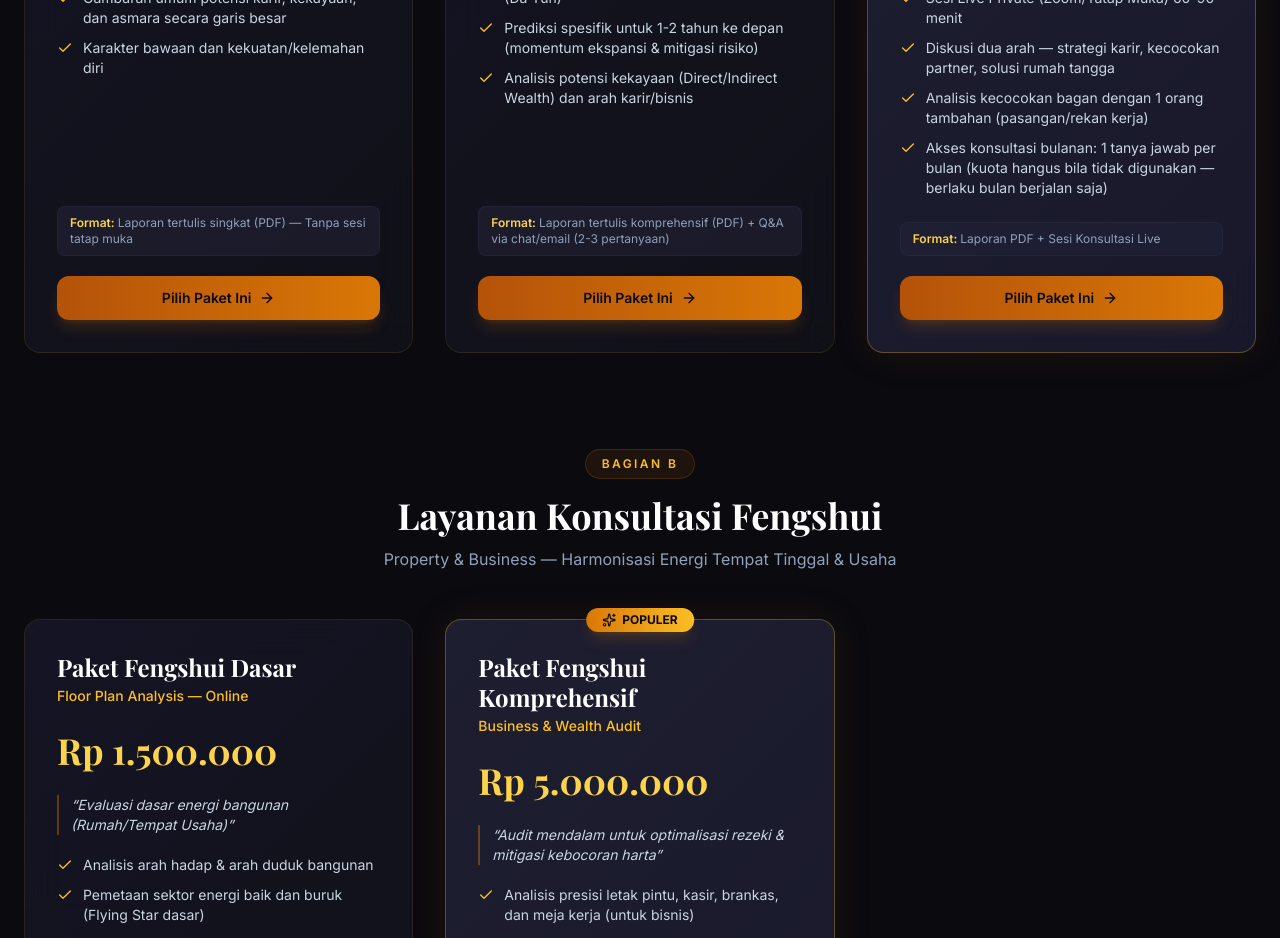
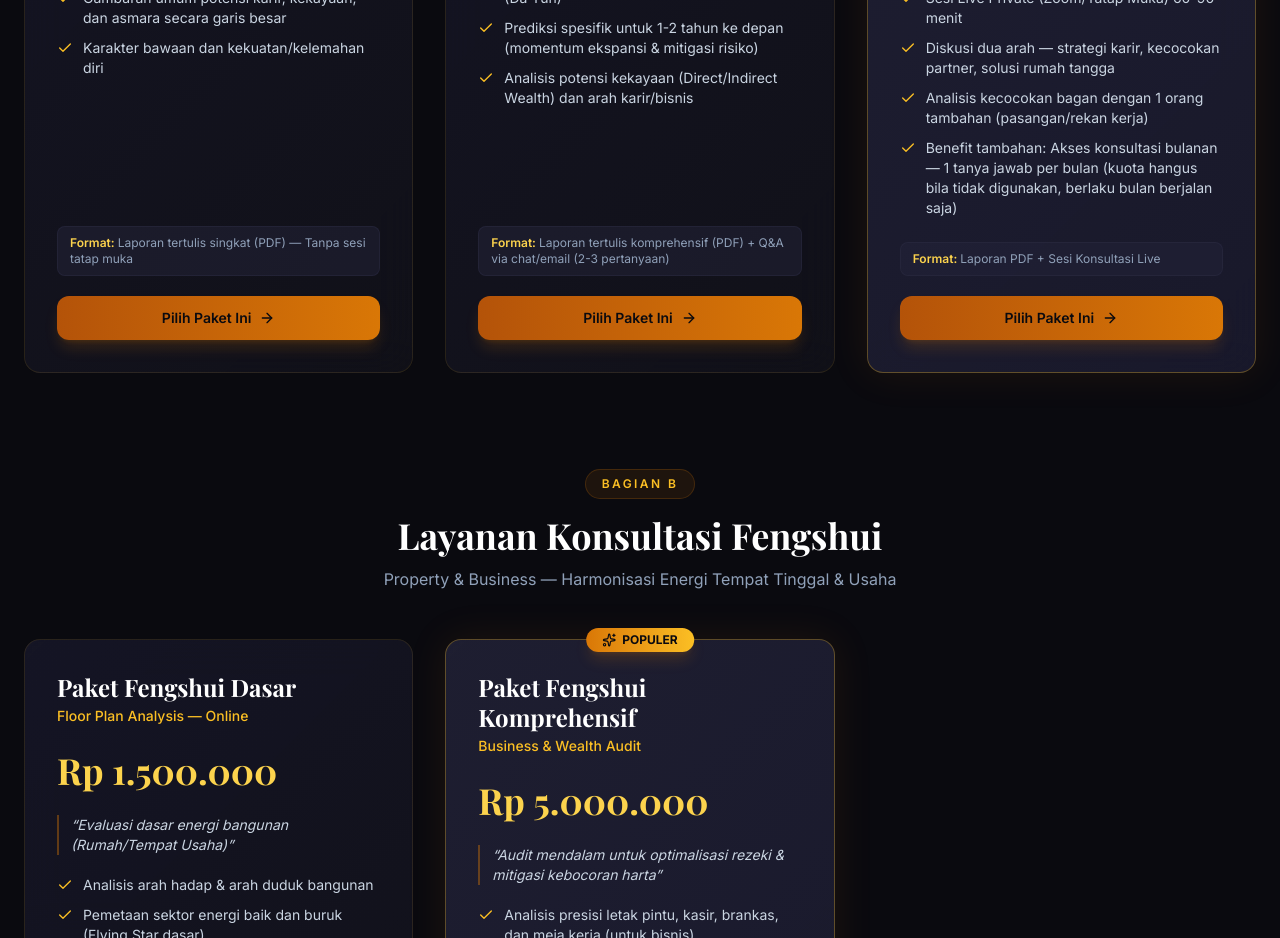
Before and after one commit to cxkeeley/price-list-unlockbazi, a React (Vite) app: page / in a window 1280 px wide. Shown: the part 940-1878 px from the top of the page. Built offline with nearby package versions, Linux system fonts and the light colour scheme.

Commit message:
Tweak wording: benefit tambahan akses konsultasi bulanan

```diff
--- a/src/data/packages.js
+++ b/src/data/packages.js
@@ -54,7 +54,7 @@ const packages = [
       "Sesi Live Private (Zoom/Tatap Muka) 60-90 menit",
       "Diskusi dua arah — strategi karir, kecocokan partner, solusi rumah tangga",
       "Analisis kecocokan bagan dengan 1 orang tambahan (pasangan/rekan kerja)",
-      "Akses konsultasi bulanan: 1 tanya jawab per bulan (kuota hangus bila tidak digunakan — berlaku bulan berjalan saja)",
+      "Benefit tambahan: Akses konsultasi bulanan — 1 tanya jawab per bulan (kuota hangus bila tidak digunakan, berlaku bulan berjalan saja)",
     ],
     format: "Laporan PDF + Sesi Konsultasi Live",
     waMessage:
```
